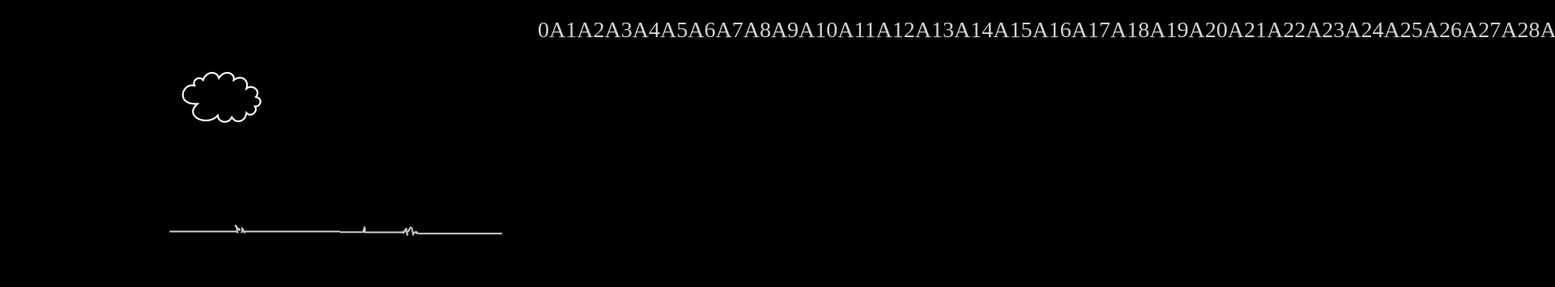
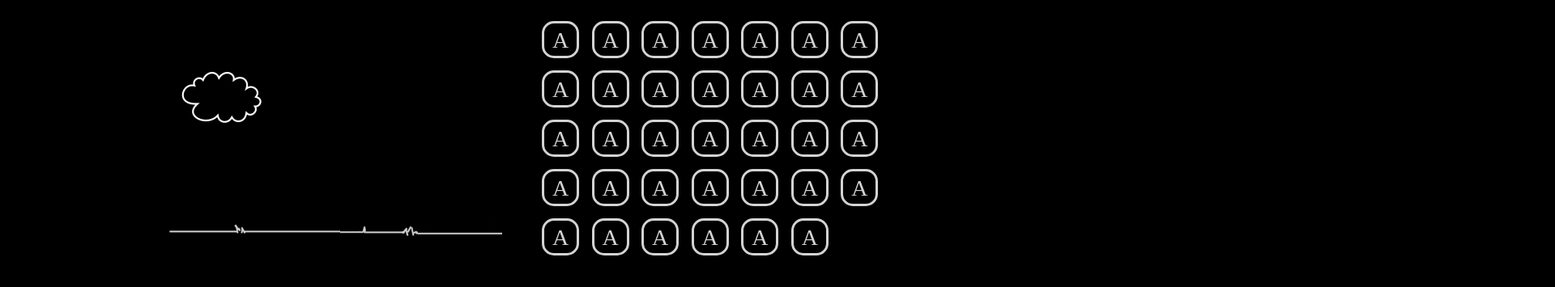
Before and after one commit to imiryna/gallows-game, a plain HTML site: page index.html in a window 1280 px wide. Shown: the part 111-466 px from the top of the page at 81% size, 1920 px wide, since content can reach past the window. Drawn offline with Linux system fonts and the light colour scheme.

Commit message:
css grid

```diff
--- a/index.css
+++ b/index.css
@@ -33,18 +33,21 @@ body {
   min-height: 280px;
 }
 .alfabet {
-  width: 450px;
-  text-align: center;
-  min-height: 280px;
-  display: flex;
-  flex-basis: calc((100% - 7* 5) / 8);
+    width: 450px;
+    text-align: center;
+    min-height: 280px;
+    display: grid;
+    grid-template-columns: repeat(7, minmax(30px, 1fr));
+    gap: 5px;
+    justify-content: center;
+    align-content: center;
 }
 .litera {
   width: 30px;
   height: 30px;
   text-align: center;
   padding: 5px;
-  /* margin: 5px; */
+  margin: 5px;
   border: solid 3px lightgrey;
   cursor: pointer;
   border-radius: 15px;
--- a/index.js
+++ b/index.js
@@ -22,7 +22,7 @@ function start() {
   let text = "";
 
   for (let i = 0; i < 34; i++) {
-    text += i + "<div >A</div>";
+    text += `<div class="litera">A</div>`;
   }
   document.querySelector(".alfabet").innerHTML = text;
 
```
